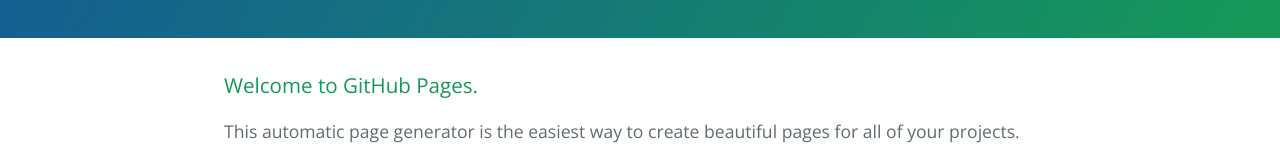
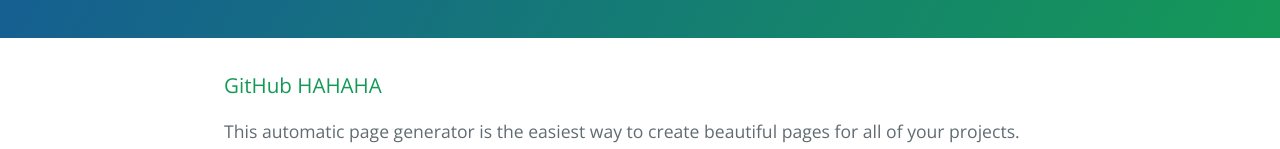
Before and after one commit to toast1110/D3_HW1, a plain HTML site: page index.html in a window 1280 px wide. Shown: the part 298-447 px from the top of the page. Drawn offline with nearby package versions, Linux system fonts and the light colour scheme.

Commit message:
Revised Title HAHA

```diff
--- a/index.html
+++ b/index.html
@@ -20,7 +20,7 @@
 
     <section class="main-content">
       <h3>
-<a id="welcome-to-github-pages" class="anchor" href="#welcome-to-github-pages" aria-hidden="true"><span aria-hidden="true" class="octicon octicon-link"></span></a>Welcome to GitHub Pages.</h3>
+<a id="welcome-to-github-pages" class="anchor" href="#welcome-to-github-pages" aria-hidden="true"><span aria-hidden="true" class="octicon octicon-link"></span></a>GitHub HAHAHA</h3>
 
 <p>This automatic page generator is the easiest way to create beautiful pages for all of your projects. Author your page content here <a href="https://guides.github.com/features/mastering-markdown/">using GitHub Flavored Markdown</a>, select a template crafted by a designer, and publish. After your page is generated, you can check out the new <code>gh-pages</code> branch locally. If you’re using GitHub Desktop, simply sync your repository and you’ll see the new branch.</p>
 
```
